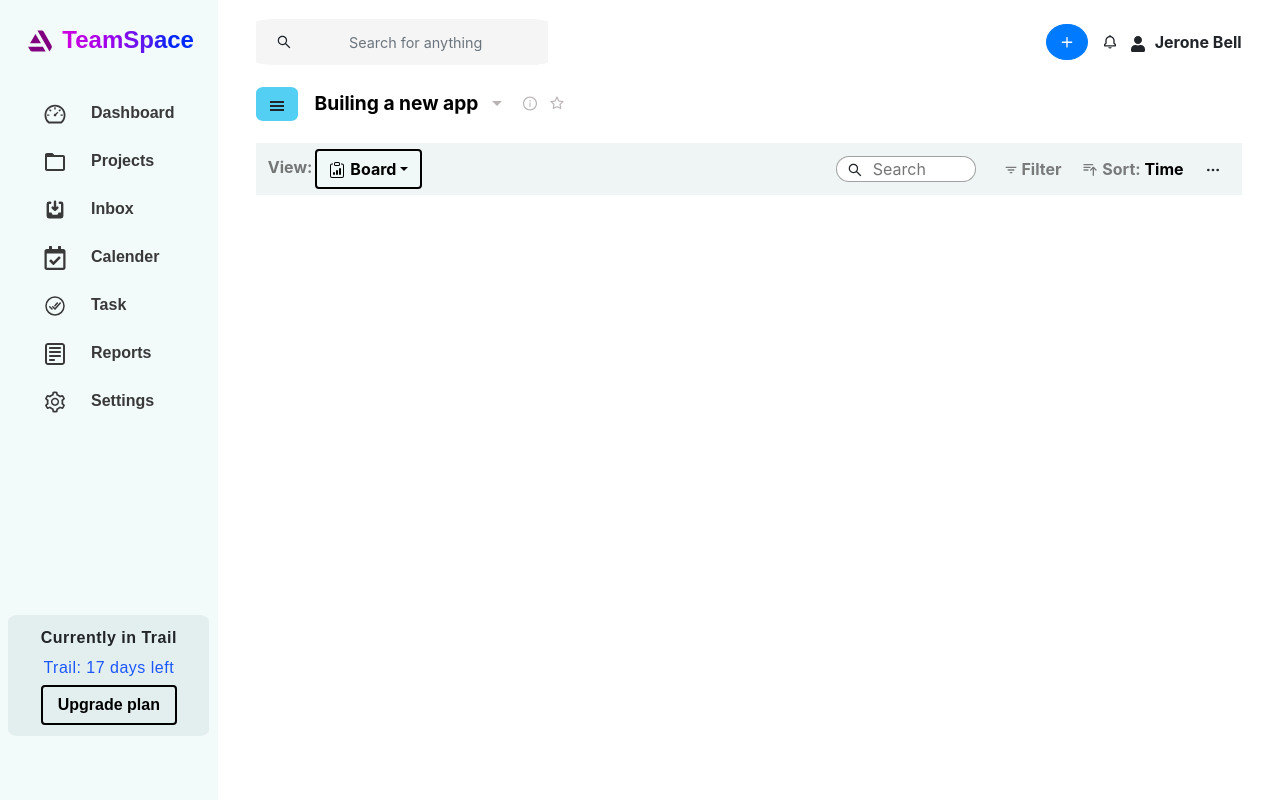
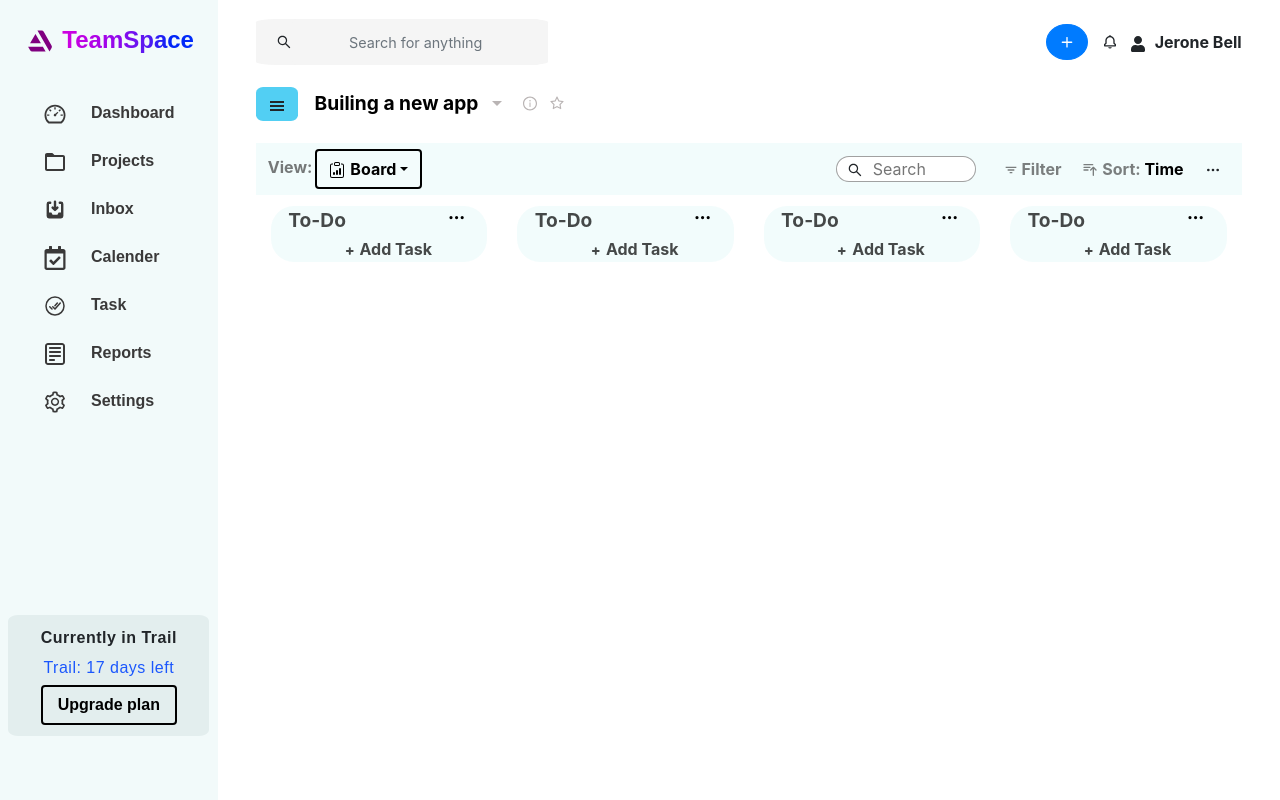
Before and after one commit to bhardwajdisha/Kanban-Board, a React (Create React App) app: page / in a window 1280 px wide. Built offline with nearby package versions, Linux system fonts and the light colour scheme.

Commit message:
Added the basic of kanban-board task display

```diff
--- /dev/null
+++ b/src/component/AddTaskButton/AddTaskButton.jsx
@@ -0,0 +1,16 @@
+import React from 'react'
+
+import {TiPlus} from 'react-icons/ti'
+
+import "./AddTaskButton.scss"
+
+const AddTaskButton = () => {
+    return (
+        <button className="add-task-button">
+            <TiPlus />
+            Add Task
+        </button>
+    )
+}
+
+export default AddTaskButton
--- /dev/null
+++ b/src/component/AddTaskButton/AddTaskButton.scss
@@ -0,0 +1,12 @@
+.add-task-button{
+    text-align: center;
+    font-weight: bold;
+    color:rgba(0, 0, 0, 0.712);
+    border:none;
+    background: none;
+    outline: none;
+
+    svg{
+        padding-right: 5%;
+    }
+}
--- /dev/null
+++ b/src/component/Kanban_Board/Kanban-board.jsx
@@ -0,0 +1,26 @@
+import React from 'react'
+
+import ViewCards from '../View_Cards/View_Cards'
+import {Container , Row, Col} from 'react-bootstrap'
+
+import {BoardData} from './boardData'
+
+import './kanban-board.scss'
+
+const KanbanBoard = () => {
+    return (
+        <Container fluid>
+            <Row xs={1} sm={1} md={2} lg={4}>
+                {
+                    BoardData.map(cards=>(
+                        <Col>
+                            <ViewCards cards={cards}/>
+                        </Col>
+                    ))
+                }
+            </Row>
+        </Container>
+    )
+}
+
+export default KanbanBoard
--- /dev/null
+++ b/src/component/Kanban_Board/boardData.js
@@ -0,0 +1,102 @@
+export const BoardData= [
+    {
+        title:'To-Do',
+        color: 'Black',
+        tasks:[
+            {
+                title:'To-Do',
+                color: 'Black',
+                task:[
+                    {
+                        name:'User Testing',
+                        duration:'19-23 December',
+                        level:'Medium',
+                        messages: 1
+                    },
+                    {
+                        name:'Developing',
+                        duration:'19-23 December',
+                        level:'High',
+                        messages: 0
+                    }
+                ]
+            },
+
+        ]
+    },
+    {
+        title:'To-Do',
+        color: 'Black',
+        task:[
+            {
+                title:'To-Do',
+                color: 'Black',
+                task:[
+                    {
+                        name:'User Testing',
+                        duration:'19-23 December',
+                        level:'Medium',
+                        messages: 1
+                    },
+                    {
+                        name:'Developing',
+                        duration:'19-23 December',
+                        level:'High',
+                        messages: 0
+                    }
+                ]
+            },
+
+        ]
+    },
+    {
+        title:'To-Do',
+        color: 'Black',
+        task:[
+            {
+                title:'To-Do',
+                color: 'Black',
+                task:[
+                    {
+                        name:'User Testing',
+                        duration:'19-23 December',
+                        level:'Medium',
+                        messages: 1
+                    },
+                    {
+                        name:'Developing',
+                        duration:'19-23 December',
+                        level:'High',
+                        messages: 0
+                    }
+                ]
+            },
+
+        ]
+    },
+    {
+        title:'To-Do',
+        color: 'Black',
+        task:[
+            {
+                title:'To-Do',
+                color: 'Black',
+                task:[
+                    {
+                        name:'User Testing',
+                        duration:'19-23 December',
+                        level:'Medium',
+                        messages: 1
+                    },
+                    {
+                        name:'Developing',
+                        duration:'19-23 December',
+                        level:'High',
+                        messages: 0
+                    }
+                ]
+            },
+
+        ]
+    }
+]
--- a/src/component/ViewBar/ViewBar.scss
+++ b/src/component/ViewBar/ViewBar.scss
@@ -1,6 +1,6 @@
 .view-bar{
     display: flex;
-    background-color: rgb(239, 245, 245);
+    background-color: rgba(222, 247, 247, 0.384);
     margin-top: 1.1rem;
     align-items: center;
     padding-left: 1.2%;
--- /dev/null
+++ b/src/component/View_Cards/View_Cards.jsx
@@ -0,0 +1,31 @@
+import React from 'react'
+import {Row, Col} from 'react-bootstrap'
+
+import {HiOutlineDotsHorizontal} from 'react-icons/hi'
+
+import AddTaskButton from '../AddTaskButton/AddTaskButton'
+
+import './View_cards.scss'
+
+const ViewCards = ({cards}) => {
+    return (
+        <div className='view-cards'>
+            <Row className="task-header">
+                <Col xs={8} className="task-heading">
+                    {cards.title}
+                </Col>
+                <Col className="task-info">
+                    <button>
+                        <HiOutlineDotsHorizontal />
+                    </button>
+                </Col>
+            </Row>
+
+            <div className="addTask-footer">
+                <AddTaskButton />
+            </div>
+        </div>
+    )
+}
+
+export default ViewCards
--- /dev/null
+++ b/src/component/View_Cards/View_cards.scss
@@ -0,0 +1,31 @@
+.view-cards{
+    margin-top: 5%;
+    border:none;
+    border-radius: 23px;
+    padding-left: 8%;
+    color:rgba(0, 0, 0, 0.712);
+    display: flex;
+    flex-direction: column;
+    background-color: rgba(222, 247, 247, 0.384);
+    .task-header{
+        font-weight: bold;
+        font-size: 1.2rem;
+
+        .task-info{
+            button{
+                text-align: end;
+                outline:  none;
+                background:none;
+                border: none;
+                 svg{
+                     vertical-align:0%;
+                     width:100%;
+                 }
+            }
+        }
+    }
+    .addTask-footer{
+        display: flex;
+        justify-content: center;
+    }
+}
--- a/src/pages/main-page/main-page.jsx
+++ b/src/pages/main-page/main-page.jsx
@@ -2,6 +2,7 @@ import React from 'react'
 import TopNavbar from '../../component/TopNavbar/TopNavbar'
 import InfoBar from '../../component/InfoBar/InfoBar'
 import ViewBar from '../../component/ViewBar/ViewBar'
+import KanBanBoard from '../../component/Kanban_Board/Kanban-board'
 import './main-page.scss'
 
 const MainPage = () => {
@@ -10,6 +11,7 @@ const MainPage = () => {
             <TopNavbar />
             <InfoBar />
             <ViewBar />
+            <KanBanBoard />
         </div>
     )
 }
```
Also changed, not shown: src/component/Kanban_Board/kanban-board.scss (added).
